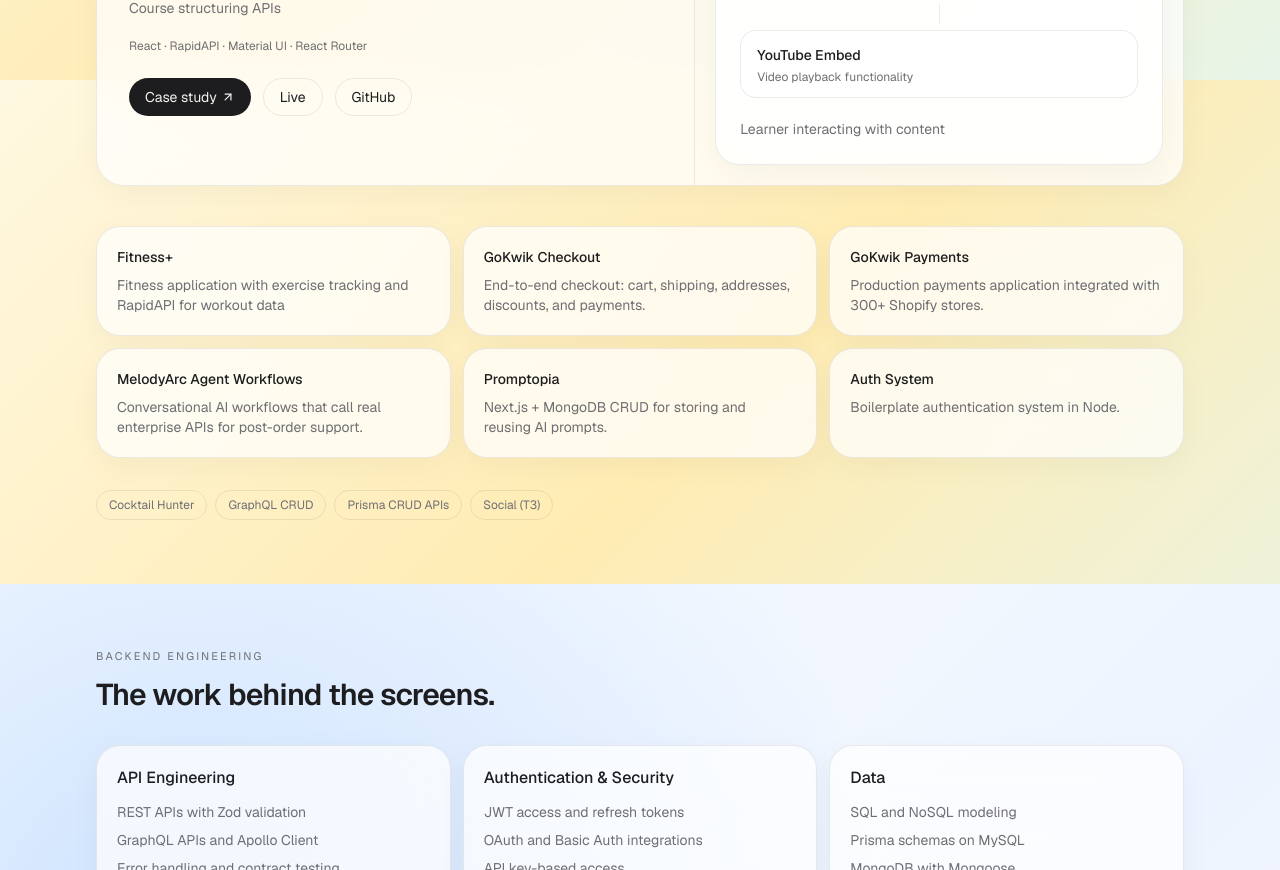
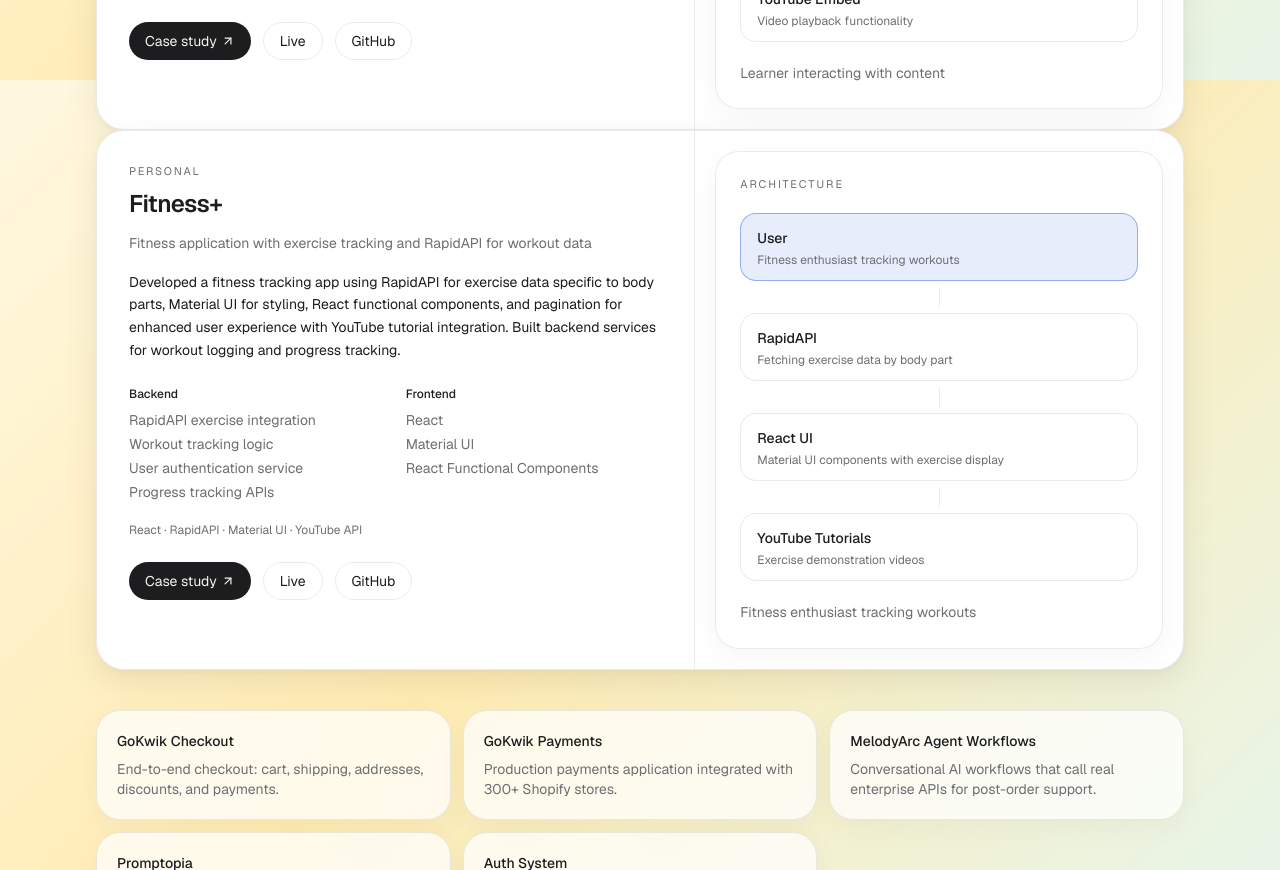
Before and after one commit to meghsha/yet-another-portfolio, a Next.js app: page / in a window 1280 px wide. Shown: the part 3120-3990 px from the top of the page. Built offline with nearby package versions, Linux system fonts and the light colour scheme.

Commit message:
changes around skillset section

```diff
--- a/src/app/globals.css
+++ b/src/app/globals.css
@@ -172,3 +172,30 @@
       rgba(25, 25, 35, 0.7)
     );
 }
+
+.project-stack-card {
+  position: sticky;
+  margin-bottom: 0px;
+  transform-origin: top center;
+  transition:
+    transform 0.3s ease,
+    filter 0.3s ease;
+}
+
+.project-stack-card > article {
+  background: var(--bg-solid);
+  backdrop-filter: none;
+  -webkit-backdrop-filter: none;
+
+  box-shadow:
+    0 12px 35px rgba(0, 0, 0, 0.08),
+    0 2px 8px rgba(0, 0, 0, 0.04);
+}
+
+html.dark .project-stack-card > article {
+  background: var(--bg-solid);
+
+  box-shadow:
+    0 16px 40px rgba(0, 0, 0, 0.4),
+    0 2px 8px rgba(0, 0, 0, 0.25);
+}
--- a/src/components/home.tsx
+++ b/src/components/home.tsx
@@ -188,9 +188,16 @@
             Some of my recent Projects | Products.
           </h2>
         </FadeIn>
-        <div className="mt-6 space-y-8">
+        <div className="mt-8">
           {featuredProjects.map((project, i) => (
-            <FadeIn key={project.slug} delay={i * 0.04}>
+            <div
+              key={project.slug}
+              className="project-stack-card"
+              style={{
+                top: `${72 + i * 22}px`,
+                zIndex: i + 1,
+              }}
+            >
                 <article className="surface overflow-hidden rounded-[28px]">
                   <div className="grid lg:grid-cols-[1.1fr_0.9fr]">
                     <div className="p-6 sm:p-8">
@@ -274,7 +281,7 @@
                     </div>
                   </div>
                 </article>
-            </FadeIn>
+            </div>
           ))}
         </div>
 
@@ -611,7 +618,6 @@
         <div className="flex h-6 w-6 items-center justify-center rounded-lg border border-line bg-bg-solid/50">
           <Icon size={16} strokeWidth={1.7} />
         </div>
-
         <h3 className="text-base font-medium">{title}</h3>
       </div>
       <div className="mt-3 flex flex-wrap gap-2">
--- a/src/lib/content.ts
+++ b/src/lib/content.ts
@@ -355,37 +355,6 @@
 
 export const projects: Project[] = [
   {
-    slug: "fitness-plus",
-    name: "Fitness+",
-    tier: 3,
-    featured: false,
-    oneLiner: "Fitness application with exercise tracking and RapidAPI for workout data",
-    contribution: "Developed a fitness tracking app using RapidAPI for exercise data specific to body parts, Material UI for styling, React functional components, and pagination for enhanced user experience with YouTube tutorial integration. Built backend services for workout logging and progress tracking.",
-    backend: ["RapidAPI exercise integration", "Workout tracking logic", "User authentication service", "Progress tracking APIs", "Exercise categorization by body part"],
-    frontend: ["React", "Material UI", "React Functional Components", "Pagination", "YouTube API"],
-    challenges: ["Fetching specific body part exercise data from RapidAPI", "Integrating YouTube tutorial videos for exercise demonstrations", "Implementing effective pagination for exercise lists", "Ensuring accurate workout tracking and progress visualization"],
-    stack: ["React", "RapidAPI", "Material UI", "YouTube API"],
-    live: "https://fitnesspluszone.netlify.app/",
-    github: "https://github.com/meghsha/React-Fitness-App",
-    architecture: {
-      nodes: [
-        { id: "user", label: "User", hint: "Fitness enthusiast tracking workouts" },
-        { id: "api", label: "RapidAPI", hint: "Fetching exercise data by body part" },
-        { id: "ui", label: "React UI", hint: "Material UI components with exercise display" },
-        { id: "yt", label: "YouTube Tutorials", hint: "Exercise demonstration videos" }
-      ],
-      edges: [
-        { from: "user", to: "ui" },
-        { from: "ui", to: "api" },
-        { from: "api", to: "api" }
-      ]
-    },
-    overview: "A comprehensive fitness application that provides exercise data filtered by body parts, accompanied by YouTube tutorials for proper form demonstration and tracking capabilities.",
-    problem: "Fitness enthusiasts needed an organized way to find exercises for specific body parts with reliable visual guidance for proper execution.",
-    role: "Full-stack developer implementing API integration, UI components, and fitness tracking features.",
-    impact: ["Integrated RapidAPI for specific body part exercise data", "Added YouTube tutorial integration for exercise guidance", "Implemented pagination for improved browsing experience", "Built backend services for workout logging"]
-  },
-  {
     slug: "gokwik-checkout",
     name: "GoKwik Checkout",
     tier: 3,
@@ -667,6 +636,37 @@
     role: "Full-stack developer responsible for API integration, UI design, and implementation of educational features.",
     impact: ["Successfully integrated YouTube API for educational content", "Implemented responsive design with Material UI", "Added pagination for efficient content browsing", "Developed backend services for course metadata"]
   },
+    {
+    slug: "fitness-plus",
+    name: "Fitness+",
+    tier: 2,
+    featured: true,
+    oneLiner: "Fitness application with exercise tracking and RapidAPI for workout data",
+    contribution: "Developed a fitness tracking app using RapidAPI for exercise data specific to body parts, Material UI for styling, React functional components, and pagination for enhanced user experience with YouTube tutorial integration. Built backend services for workout logging and progress tracking.",
+    backend: ["RapidAPI exercise integration", "Workout tracking logic", "User authentication service", "Progress tracking APIs", "Exercise categorization by body part"],
+    frontend: ["React", "Material UI", "React Functional Components", "Pagination", "YouTube API"],
+    challenges: ["Fetching specific body part exercise data from RapidAPI", "Integrating YouTube tutorial videos for exercise demonstrations", "Implementing effective pagination for exercise lists", "Ensuring accurate workout tracking and progress visualization"],
+    stack: ["React", "RapidAPI", "Material UI", "YouTube API"],
+    live: "https://fitnesspluszone.netlify.app/",
+    github: "https://github.com/meghsha/React-Fitness-App",
+    architecture: {
+      nodes: [
+        { id: "user", label: "User", hint: "Fitness enthusiast tracking workouts" },
+        { id: "api", label: "RapidAPI", hint: "Fetching exercise data by body part" },
+        { id: "ui", label: "React UI", hint: "Material UI components with exercise display" },
+        { id: "yt", label: "YouTube Tutorials", hint: "Exercise demonstration videos" }
+      ],
+      edges: [
+        { from: "user", to: "ui" },
+        { from: "ui", to: "api" },
+        { from: "api", to: "api" }
+      ]
+    },
+    overview: "A comprehensive fitness application that provides exercise data filtered by body parts, accompanied by YouTube tutorials for proper form demonstration and tracking capabilities.",
+    problem: "Fitness enthusiasts needed an organized way to find exercises for specific body parts with reliable visual guidance for proper execution.",
+    role: "Full-stack developer implementing API integration, UI components, and fitness tracking features.",
+    impact: ["Integrated RapidAPI for specific body part exercise data", "Added YouTube tutorial integration for exercise guidance", "Implemented pagination for improved browsing experience", "Built backend services for workout logging"]
+  },
   {
     slug: "codecorners-pm",
     name: "Internal Project Manager",
```
Lines whose indentation alone changed are shown as unchanged.
